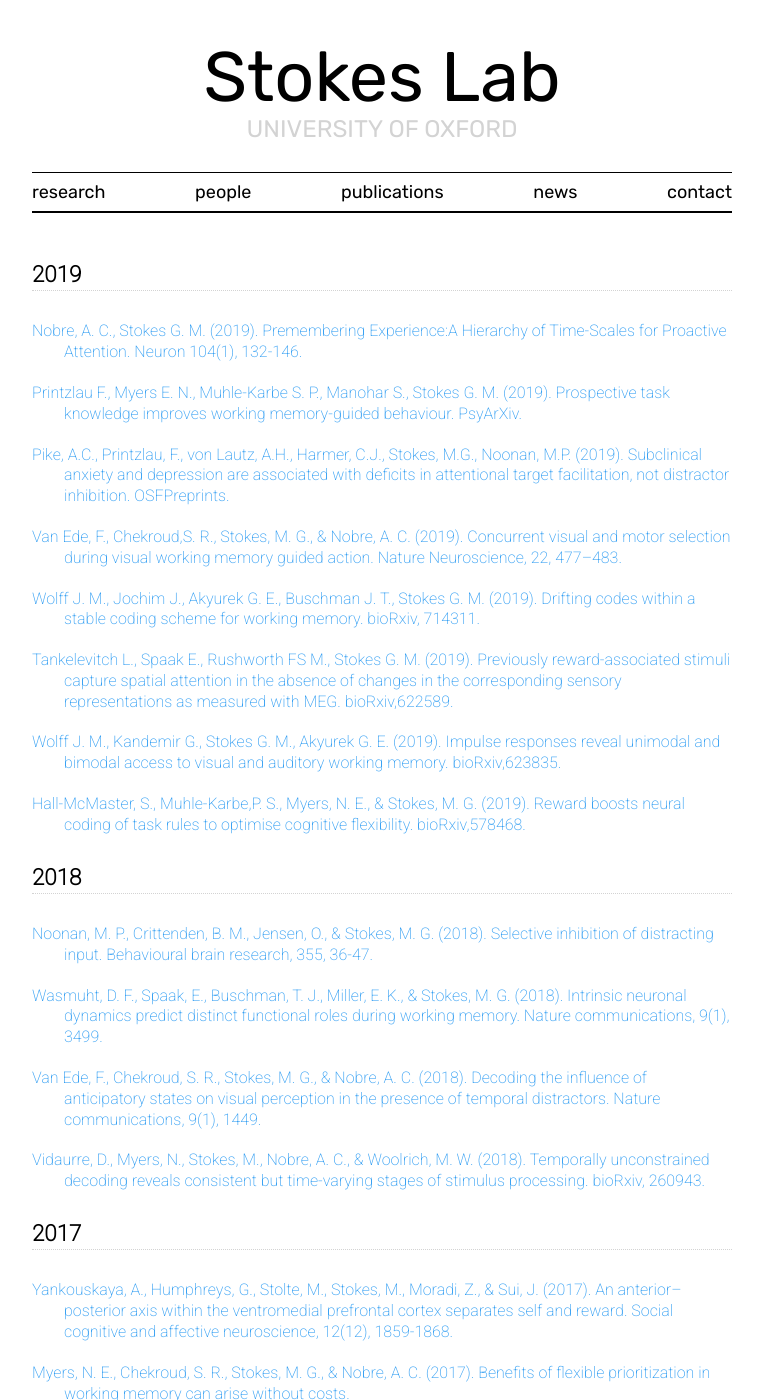
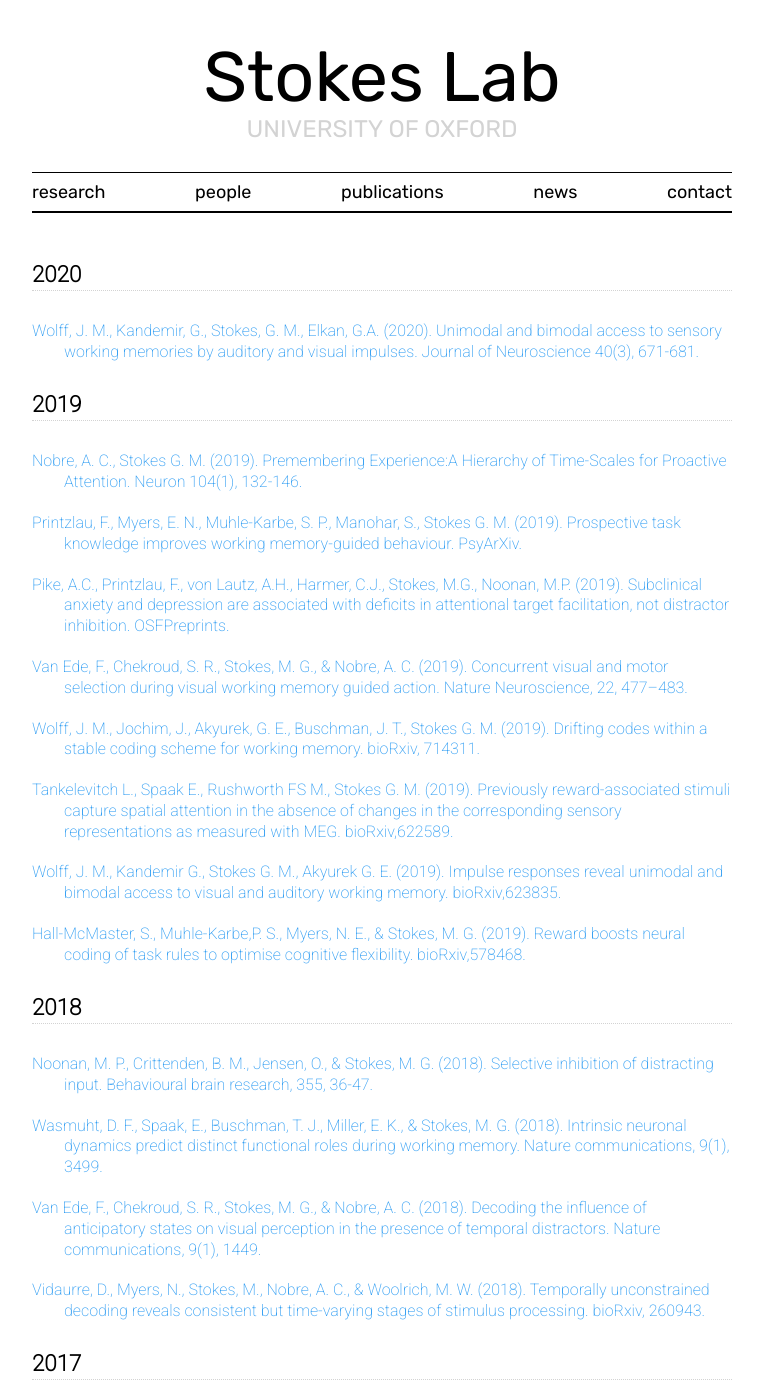
Before and after one commit to stokeslab/stokeslab.github.io, a Jekyll site: the page built from _pages/publications.html, in a window 1280 px wide and 1400 px high. Shown: the whole window, without its empty margins (258-1021 px from the left). Built offline with Jekyll 4.4.1, drawn with Linux system fonts in a browser that asks for light colours; nearby versions of some CDN libraries; some web fonts are replaced; some of the changed text lies outside the part shown.

Commit message:
Update publications.html

```diff
--- a/_pages/publications.html
+++ b/_pages/publications.html
@@ -6,6 +6,11 @@
 <!--
 Find a list of our lab's academic publications below, along with links to open-access versions.
  -->
+
+<h1 class="pub-year">2020</h1>
+
+<p class="pub"> <a href="https://www.jneurosci.org/content/jneuro/40/3/671.full.pdf" target="_blank"> Wolff, J. M., Kandemir, G., Stokes, G. M., Elkan, G.A. (2020). Unimodal and bimodal access to sensory working memories by auditory and visual impulses. Journal of Neuroscience 40(3), 671-681.</a></p>
+
 
 <h1 class="pub-year">2019</h1>
 
@@ -16,17 +21,17 @@
 
 <p class="pub"> <a href="https://www.cell.com/action/showPdf?pii=S0896-6273%2819%2930736-6" target="_blank"> Nobre, A. C., Stokes G. M. (2019). Premembering Experience:A Hierarchy of Time-Scales for Proactive Attention. Neuron 104(1), 132-146. </a></p>
 
-<p class="pub"> <a href="https://psyarxiv.com/qhku6/" target="_blank"> Printzlau F., Myers E. N., Muhle-Karbe S. P., Manohar S., Stokes G. M. (2019). Prospective task knowledge improves working memory-guided behaviour. PsyArXiv.</a></p>
+<p class="pub"> <a href="https://psyarxiv.com/qhku6/" target="_blank"> Printzlau, F., Myers, E. N., Muhle-Karbe, S. P., Manohar, S., Stokes G. M. (2019). Prospective task knowledge improves working memory-guided behaviour. PsyArXiv.</a></p>
 
 <p class="pub"> <a href="https://doi.org/10.31219/osf.io/n96s3" target="_blank"> Pike, A.C., Printzlau, F., von Lautz, A.H., Harmer, C.J., Stokes, M.G., Noonan, M.P. (2019).  Subclinical anxiety and depression are associated with deficits in attentional target facilitation, not distractor inhibition. OSFPreprints. </a></p>
 
-<p class="pub"> <a href="https://www.nature.com/articles/s41593-018-0335-6" target="_blank"> Van Ede, F., Chekroud,S. R., Stokes, M. G., & Nobre, A. C. (2019). Concurrent visual and motor selection during visual working memory guided action. Nature Neuroscience, 22, 477–483.</a></p>
+<p class="pub"> <a href="https://www.nature.com/articles/s41593-018-0335-6" target="_blank"> Van Ede, F., Chekroud, S. R., Stokes, M. G., & Nobre, A. C. (2019). Concurrent visual and motor selection during visual working memory guided action. Nature Neuroscience, 22, 477–483.</a></p>
 
-<p class="pub"> <a href="https://www.biorxiv.org/content/biorxiv/early/2019/08/16/714311.full.pdf" target="_blank"> Wolff J. M., Jochim J., Akyurek G. E., Buschman J. T., Stokes G. M. (2019). Drifting codes within a stable coding scheme for working memory. bioRxiv, 714311.</a></p>
+<p class="pub"> <a href="https://www.biorxiv.org/content/biorxiv/early/2019/08/16/714311.full.pdf" target="_blank"> Wolff, J. M., Jochim, J., Akyurek, G. E., Buschman, J. T., Stokes G. M. (2019). Drifting codes within a stable coding scheme for working memory. bioRxiv, 714311.</a></p>
 
 <p class="pub"> <a href="https://www.biorxiv.org/content/biorxiv/early/2019/04/29/622589.full.pdf" target="_blank"> Tankelevitch L., Spaak E., Rushworth FS M., Stokes G. M. (2019). Previously reward-associated stimuli capture spatial attention in the absence of changes in the corresponding sensory representations as measured with MEG. bioRxiv,622589. </a></p>
 
-<p class="pub"> <a href="https://www.biorxiv.org/content/biorxiv/early/2019/04/30/623835.full.pdf" target="_blank"> Wolff J. M., Kandemir G., Stokes G. M., Akyurek G. E. (2019). Impulse responses reveal unimodal and bimodal access to visual and auditory working memory. bioRxiv,623835. </a></p>
+<p class="pub"> <a href="https://www.biorxiv.org/content/biorxiv/early/2019/04/30/623835.full.pdf" target="_blank"> Wolff, J. M., Kandemir G., Stokes G. M., Akyurek G. E. (2019). Impulse responses reveal unimodal and bimodal access to visual and auditory working memory. bioRxiv,623835. </a></p>
 
 <p class="pub"> <a href="https://www.jneurosci.org/content/jneuro/early/2019/09/11/JNEUROSCI.0631-19.2019.full.pdf" target="_blank">Hall-McMaster, S., Muhle-Karbe,P. S., Myers, N. E., & Stokes, M. G. (2019). Reward boosts neural coding of task rules to optimise cognitive flexibility. bioRxiv,578468.</a></p>
 
@@ -66,7 +71,7 @@
 
 <p class="pub"> <a href="https://doi.org/10.1177/0269881116636108" target="_blank">Maron, E., Near, J., Wallis, G., Stokes, M., Matthews, P. M., & Nutt, D. J. (2016). A pilot study of the effect of short-term escitalopram treatment on brain metabolites and gamma-oscillations in healthy subjects.</a></p>
 
-<p class="pub"> <a href="https://doi.org/10.1523/JNEUROSCI.2133-15.2016" target="_blank">>Noonan, M. P., Adamian, N., Pike, A., Printzlau, F., Crittenden, B. M., & Stokes, M. G. (2016). Distinct mechanisms for distractor suppression and target facilitation. Journal of Neuroscience, 36(6), 1797-1807.</a></p>
+<p class="pub"> <a href="https://doi.org/10.1523/JNEUROSCI.2133-15.2016" target="_blank"> Noonan, M. P., Adamian, N., Pike, A., Printzlau, F., Crittenden, B. M., & Stokes, M. G. (2016). Distinct mechanisms for distractor suppression and target facilitation. Journal of Neuroscience, 36(6), 1797-1807.</a></p>
 
 
 <h1 class="pub-year">2015</h1>
```
